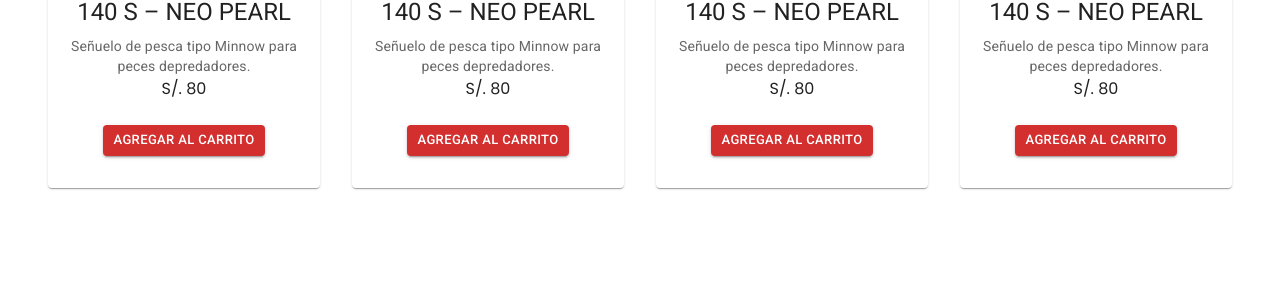
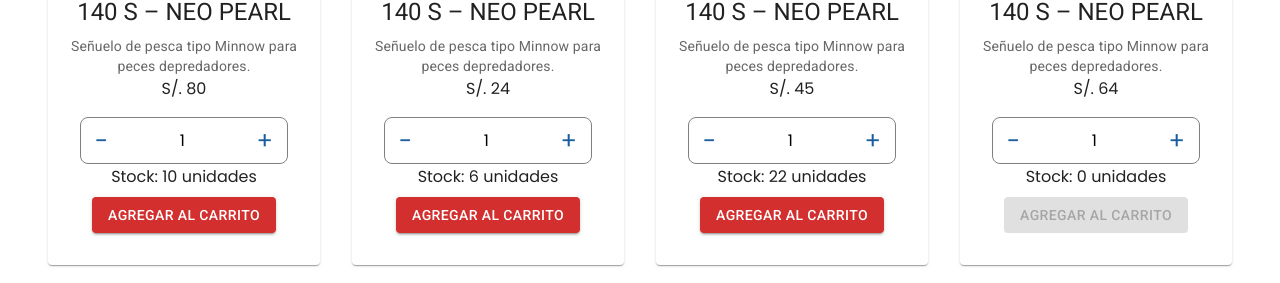
Before and after one commit to yahacoral/APescar-YahairaCollado, a React (Create React App) app: page /Clases in a window 1280 px wide. Shown: the part 1233-1516 px from the top of the page. Built offline with nearby package versions, Linux system fonts and the light colour scheme.

Commit message:
Add item count

```diff
--- /dev/null
+++ b/src/Components/ItemCount.jsx
@@ -0,0 +1,55 @@
+import React, { useState } from "react";
+
+export default function ItemCount({stock}) {
+    const itemCount = {
+        theme: {
+          display:'flex',
+          justifyContent: 'space-between',
+          alignItems: 'center',
+          margin:'0 2rem',
+          padding: '0.25rem 0.5rem',
+          borderRadius:'0.5rem',
+          border: '1px solid gray',
+          backgroundColor: 'white',
+          color: 'black'
+        }
+      }
+
+      const itemCountButton = {
+        theme: {
+          background: 'white',
+          border: 'none',
+          fontSize: '1.5rem',
+          color: '#1b5e9d'
+        }
+      }
+
+    // State to store count value
+    const [count, setCount] = useState(1);
+
+    // Function to increment count by 1
+    const incrementCount = () => {
+    // Update state with incremented value
+        if(count < stock){
+            setCount(count + 1);
+        }
+    };
+
+    //Function to decrease count by 1
+    const decreaseCount = () => {
+      if(count > 1){
+        setCount(count - 1);
+      }
+    }
+
+  return (
+    <>
+        <div style={itemCount.theme}>
+            <button onClick={decreaseCount}  style={itemCountButton.theme}>-</button>
+            <span>{count}</span>
+            <button onClick={incrementCount} style={itemCountButton.theme}>+</button>
+        </div>
+        <span>Stock: {stock} unidades</span>
+    </>
+  )
+}
--- a/src/Components/ItemListContainer.jsx
+++ b/src/Components/ItemListContainer.jsx
@@ -14,9 +14,9 @@ export default function ItemListContainer() {
   return (
     <>
         <div style={itemList.theme}>
-          {productArray.map(( {image, title, price, description}  ) => (
+          {productArray.map(( {image, title, price, description, stock } ) => (
             <ProductCard
-              {...{image, title, price, description}}
+              {...{image, title, price, description, stock}}
             />
           ))}
         </div>
--- a/src/Components/ProductCart.jsx
+++ b/src/Components/ProductCart.jsx
@@ -5,13 +5,26 @@ import CardContent from '@mui/material/CardContent';
 import CardMedia from '@mui/material/CardMedia';
 import Button from '@mui/material/Button';
 import Typography from '@mui/material/Typography';
+import ItemCount from './ItemCount'
 
-export default function ProductCart({title, description, price, image}) {
+export default function ProductCart({title, description, price, image, stock}) {
     const shopButton = {
         theme: {
           margin: '0 auto',
         }
     }
+
+    // Disabled onAdd button
+    let disabled = false;
+    if (stock === "0") {
+        disabled = true;
+    }
+
+    // OnAdd Button
+    const onAdd = () => {
+        alert('agregado')
+    }
+
 
   return (
     <>
@@ -33,8 +46,9 @@ export default function ProductCart({title, description, price, image}) {
                 S/. {price}
                 </Typography>
             </CardContent>
+            <ItemCount stock={stock}/>
             <CardActions style={{paddingBottom:'2rem'}}>
-                <Button size="small" color="error" variant="contained" style={shopButton.theme} >Agregar al carrito</Button>
+                <Button size="medium" color="error" variant="contained" style={shopButton.theme} onClick={onAdd} disabled={disabled}>Agregar al carrito</Button>
             </CardActions>
         </Card>
     </>
--- a/src/Products.js
+++ b/src/Products.js
@@ -4,23 +4,27 @@ export const productArray = [
       title: "Señuelo DUO® TIDE MINNOW SLIM FLYER 140 S – NEO PEARL",
       description: "Señuelo de pesca tipo Minnow para peces depredadores.",
       price: "80",
+      stock: "10",
     },
     {
       image: "https://img.freepik.com/foto-gratis/manos-sostienen-cana-pescar-telon-fondo-costa-mar_151013-34128.jpg",
       title: "Señuelo DUO® TIDE MINNOW SLIM FLYER 140 S – NEO PEARL",
       description: "Señuelo de pesca tipo Minnow para peces depredadores.",
-      price: "80",
+      price: "24",
+      stock: "6",
     },
     {
       image: "https://img.freepik.com/foto-gratis/manos-sostienen-cana-pescar-telon-fondo-costa-mar_151013-34128.jpg",
       title: "Señuelo DUO® TIDE MINNOW SLIM FLYER 140 S – NEO PEARL",
       description: "Señuelo de pesca tipo Minnow para peces depredadores.",
-      price: "80",
+      price: "45",
+      stock: "22",
     },
     {
       image: "https://img.freepik.com/foto-gratis/manos-sostienen-cana-pescar-telon-fondo-costa-mar_151013-34128.jpg",
       title: "Señuelo DUO® TIDE MINNOW SLIM FLYER 140 S – NEO PEARL",
       description: "Señuelo de pesca tipo Minnow para peces depredadores.",
-      price: "80",
+      price: "64",
+      stock: "0",
     }
   ]
```
